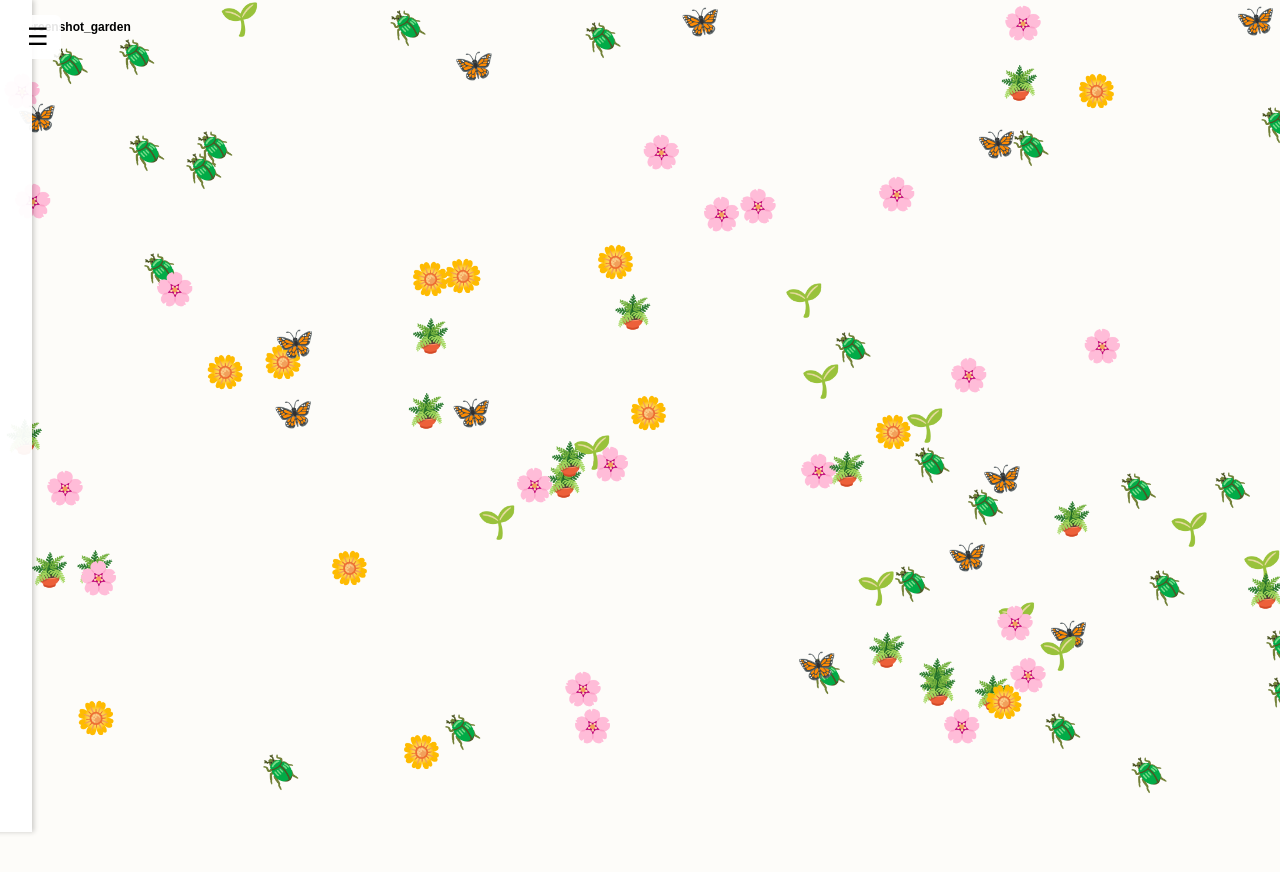
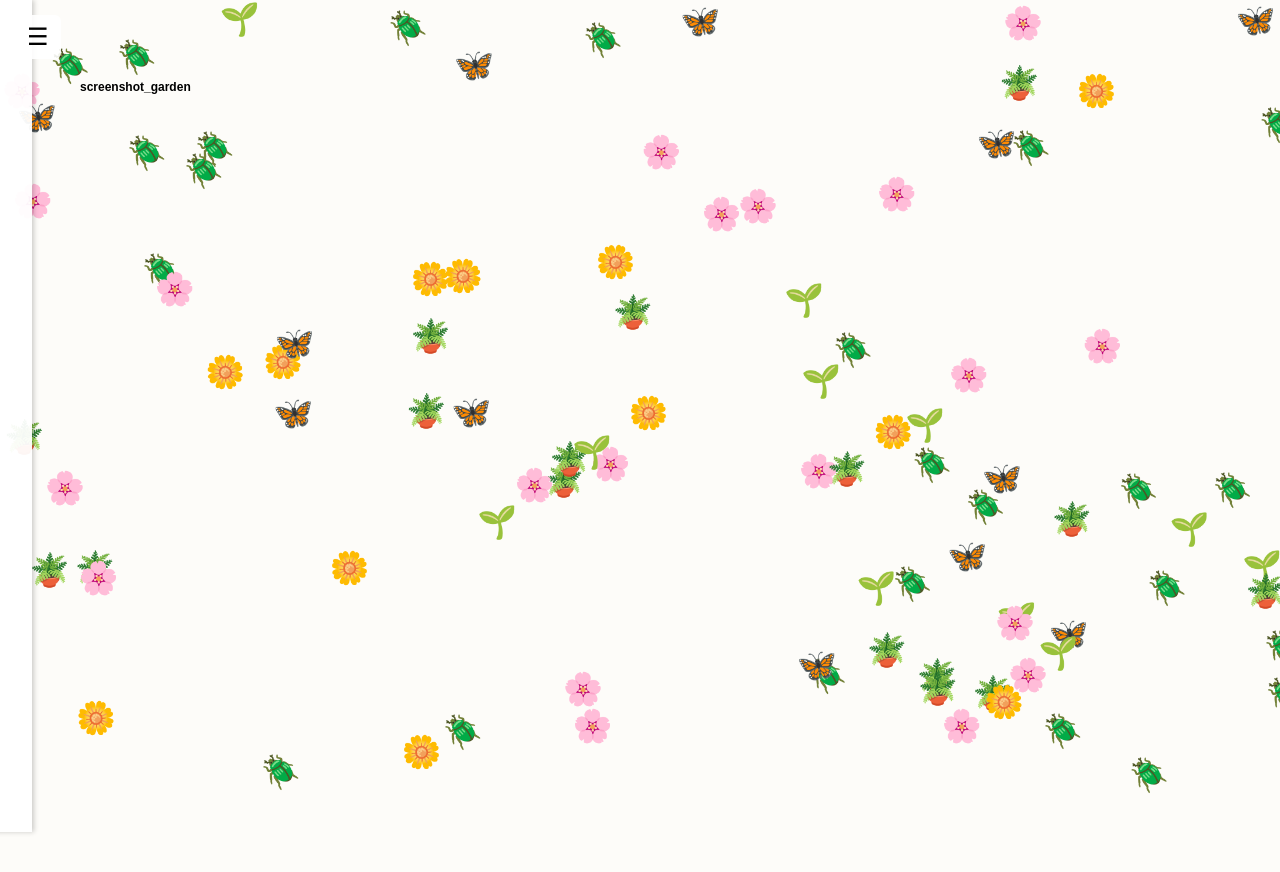
Before and after one commit to mysticouroboros/screenshot-garden, a plain HTML site: page index.html in a window 1280 px wide. Shown: the top 872 px of the page. Drawn offline with Linux system fonts and the light colour scheme.

Commit message:
Update index.html

```diff
--- a/index.html
+++ b/index.html
@@ -11,7 +11,7 @@
   font-family: sans-serif;
   background: #fdfcf9;
 }
-    h1 { margin: 20px; font-size:12px; }
+    h1 { margin: 80px; font-size:12px; }
     p { margin: 20px; }
     a { text-decoration: none; color: blue; cursor: pointer; }
     a:hover { text-decoration: underline; background-color: yellow; }
```
